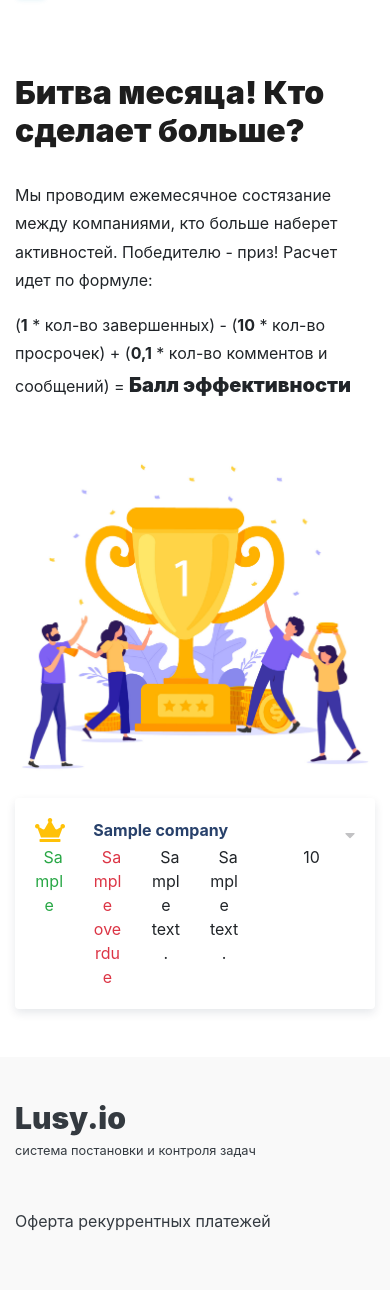
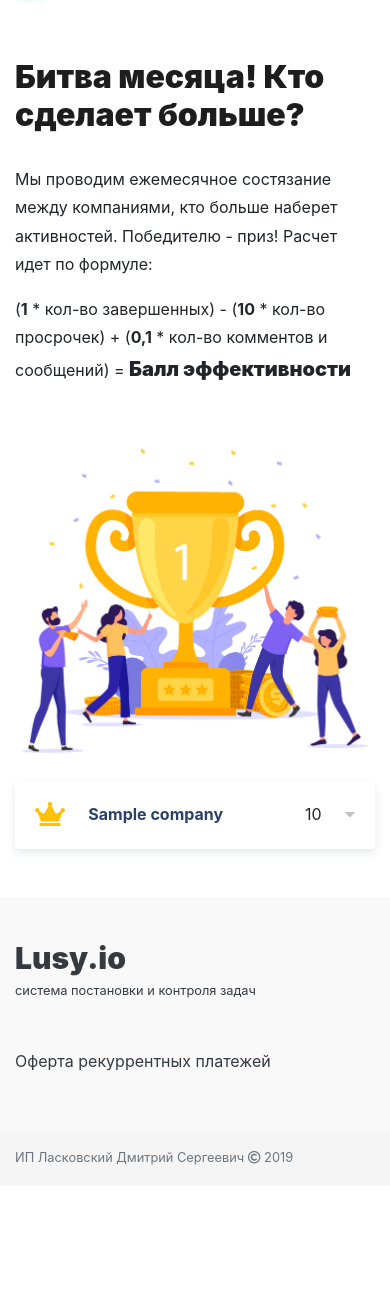
Before and after one commit to lusyio/lusypublic, a PHP site: template app/views/chart/index.php in a window 390 px wide. Shown: the part 56-1346 px from the top of the page. After the commit the page ends 1221 px from the top, so only its background shows below. Run offline with PHP 8.4, Linux system fonts and the light colour scheme; the template is opened without the code that fills it: most values are stand-ins (such as "Sample title", 1, 10 or a date in 2020); data that the repository does not hold is empty; some libraries are stand-ins or nearby versions.

Commit message:
Мобильная адаптация chart

```diff
--- a/app/views/chart/index.php
+++ b/app/views/chart/index.php
@@ -1,8 +1,8 @@
 <script src="https://cdn.jsdelivr.net/npm/chart.js@2.8.0"></script>
 <div class="container content">
     <div class="row mb-4">
-        <div class="col-sm-8 pt-3">
-            <h1>Битва месяца! Кто сделает больше?</h1>
+        <div class="col-sm-8">
+            <h1 class="chartH">Битва месяца! Кто сделает больше?</h1>
             <p>Мы проводим ежемесячное состязание между компаниями, кто больше наберет активностей. Победителю - приз!
                 Расчет идет по
                 формуле:</p>
@@ -68,32 +68,32 @@
                                             ?>
                                         </span>
                         </div>
-                        <div class="col-10 col-lg-4 chart-align text-left">
+                        <div class="col-8 col-lg-4 chart-align text-left">
                                     <span class="name-company">
                                         <?= $company['name']; ?>
                                     </span>
                         </div>
-                        <div class="col-2 col-lg-1 chart-align">
+                        <div class="col-2 col-lg-1 chart-align d-none d-md-block">
                                     <span class="text-success pl-2">
                                         <?= $company['taskDone']; ?>
                                     </span>
                         </div>
-                        <div class="col-2 col-lg-1 chart-align">
+                        <div class="col-2 col-lg-1 chart-align d-none d-md-block">
                                     <span class="text-danger pl-2">
                                         <?= $company['overdue']; ?>
                                     </span>
                         </div>
-                        <div class="col-2 col-lg-1 chart-align">
+                        <div class="col-2 col-lg-1 chart-align d-none d-md-block">
                                     <span class="pl-2">
                                         <?= $company['comment']; ?>
                                     </span>
                         </div>
-                        <div class="col-2 col-lg-1 chart-align">
+                        <div class="col-2 col-lg-1 chart-align d-none d-md-block">
                                     <span class="pl-2">
                                         <?= $company['message']; ?>
                                     </span>
                         </div>
-                        <div class="col-4 col-lg-3 chart-align">
+                        <div class="col-2 col-lg-3 chart-align">
                                     <span>
                                         <?= $company['score']; ?>
                                     </span>
@@ -109,7 +109,7 @@
                     <div class="card-body pt-0">
                         <hr class="mt-0">
                         <div class="row">
-                            <div class="col-sm-1 text-center"><i
+                            <div class="col-sm-1 text-center d-none d-md-block"><i
                                         class="fas fa-info-circle text-secondary <?php if (!empty($company['fullName'])): ?>mt-1<?php endif; ?>"></i>
                             </div>
                             <div class="col-sm-11">
--- a/app/views/layouts/default.php
+++ b/app/views/layouts/default.php
@@ -7,7 +7,7 @@
 
     <!-- Bootstrap CSS -->
     <link rel="stylesheet" href="https://stackpath.bootstrapcdn.com/bootstrap/4.3.1/css/bootstrap.min.css">
-    <link rel="stylesheet" href="/public/css/custom.css?ver=7">
+    <link rel="stylesheet" href="/public/css/custom.css?ver=8">
     <link rel="shortcut icon" href="/public/images/favicon.png" type="image/x-icon">
     <link rel="stylesheet" href="https://use.fontawesome.com/releases/v5.6.3/css/all.css">
     <script src="https://ajax.googleapis.com/ajax/libs/jquery/3.3.1/jquery.min.js"></script>
--- a/public/css/custom.css
+++ b/public/css/custom.css
@@ -855,6 +855,9 @@ pricing-content{
     #mobile img {
         width: 120%;
     }
+    .chartH {
+        margin-top: 70px !important;
+    }
 }
 
 @media (max-width: 768px) {
@@ -863,6 +866,12 @@ pricing-content{
     }
     .inblock {
         display: none !important;
+    }
+    .charts-container .row {
+        padding-right: 30px;
+    }
+    .about-company {
+        top: 20px;
     }
     .headchart {
         display: none;
```
